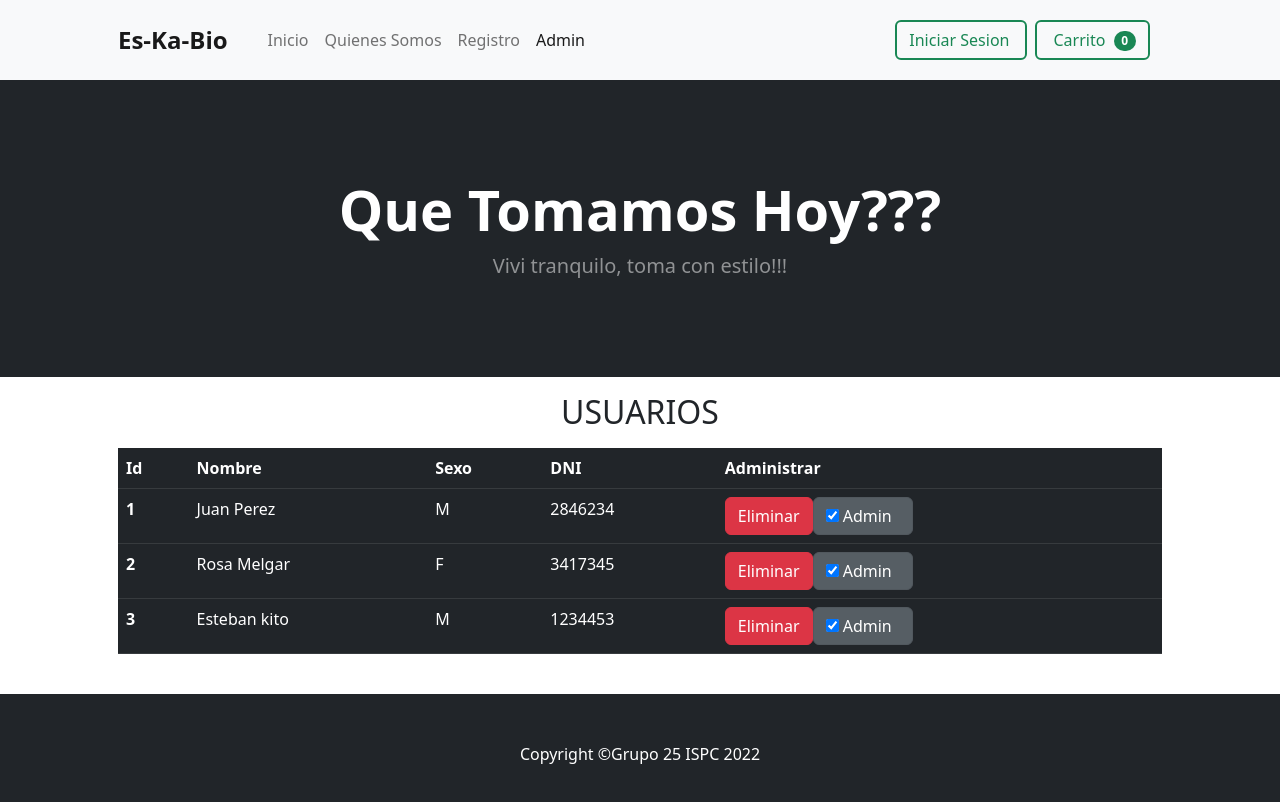
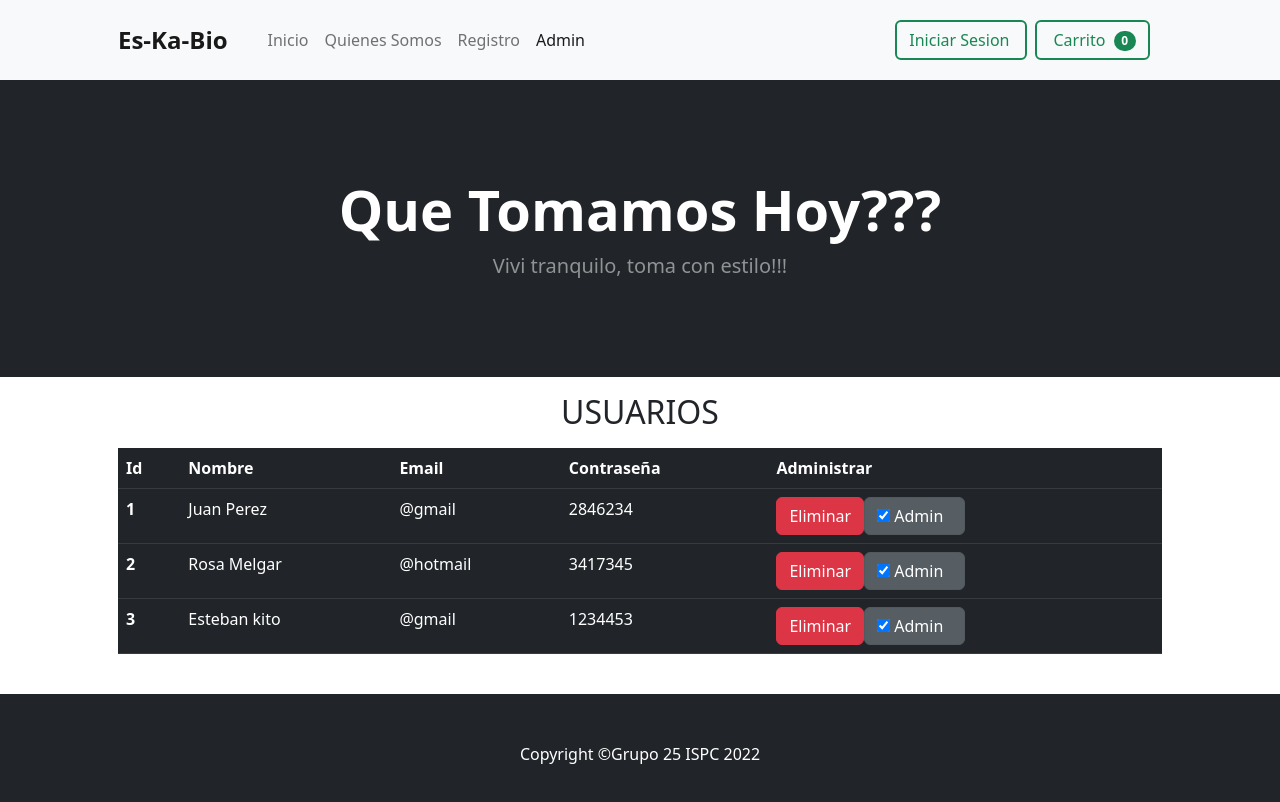
Before and after one commit to PPROF2-2022ProgWeb/g25-aula2-dpto-com-g25, an Angular app: page /admin in a window 1280 px wide. Shown: the top 802 px of the page. Built offline with nearby package versions, Linux system fonts and the light colour scheme.

Commit message:
edit columns

```diff
--- a/src/app/pages/admin-user/admin-user.component.html
+++ b/src/app/pages/admin-user/admin-user.component.html
@@ -15,8 +15,8 @@
              <tr>
                <th scope="col">Id</th>
                <th scope="col">Nombre</th>
-               <th scope="col">Sexo</th>
-               <th scope="col">DNI</th>
+               <th scope="col">Email</th>
+               <th scope="col">Contraseña</th>
                <th scope="col">Administrar</th>
              </tr>
            </thead>
@@ -24,7 +24,7 @@
              <tr>
                <th scope="row">1</th>
                <td>Juan Perez</td>
-               <td>M</td>
+               <td>@gmail</td>
                <td>2846234</td>
                <td>
 
@@ -42,7 +42,7 @@
              <tr>
                <th scope="row">2</th>
                <td>Rosa Melgar</td>
-               <td>F</td>
+               <td>@hotmail</td>
                <td>3417345</td>
                <td>
 
@@ -60,7 +60,7 @@
              <tr>
                <th scope="row" >3</th>
                <td>Esteban  kito</td>
-               <td>M</td>
+               <td>@gmail</td>
                <td>1234453</td>
                <td>
 
```
